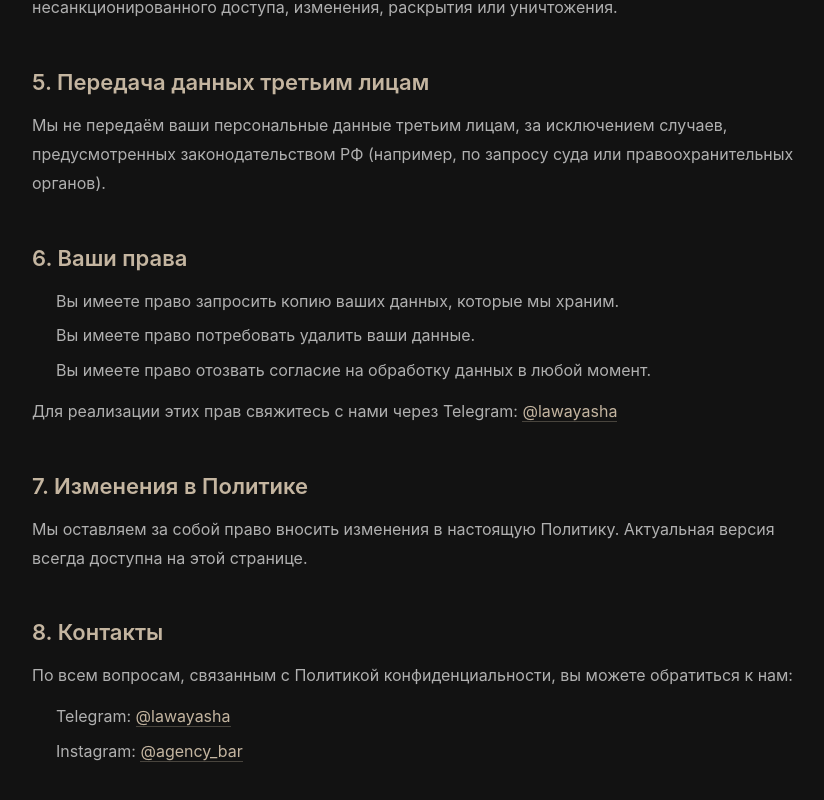
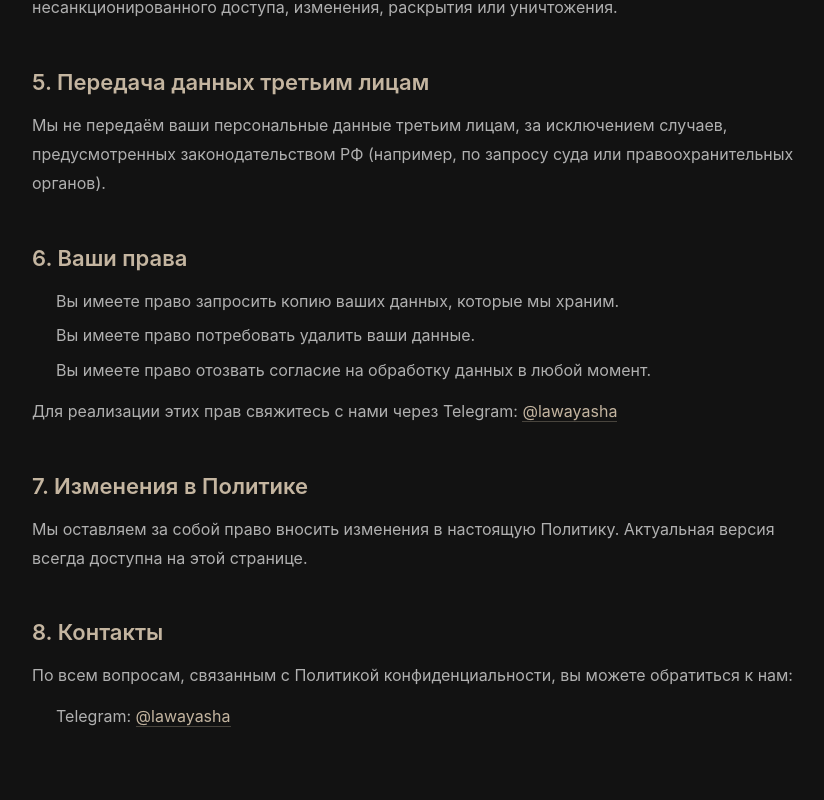
Before and after one commit to blyashka1-web/bar-agency, a Next.js app: page /privacy in a window 1280 px wide. Shown: the part 994-1794 px from the top of the page, without its empty margins (208-1032 px from the left). Built offline with nearby package versions, Linux system fonts and the light colour scheme.

Commit message:
Убран Instagram из контактов в Политике конфиденциальности

```diff
--- a/app/privacy/page.tsx
+++ b/app/privacy/page.tsx
@@ -65,7 +65,6 @@ export default function PrivacyPage() {
             <p>По всем вопросам, связанным с Политикой конфиденциальности, вы можете обратиться к нам:</p>
             <ul>
               <li>Telegram: <a href="https://t.me/lawayasha" target="_blank" rel="noopener noreferrer">@lawayasha</a></li>
-              <li>Instagram: <a href="https://instagram.com/agency_bar" target="_blank" rel="noopener noreferrer">@agency_bar</a></li>
             </ul>
           </section>
         </div>
```
